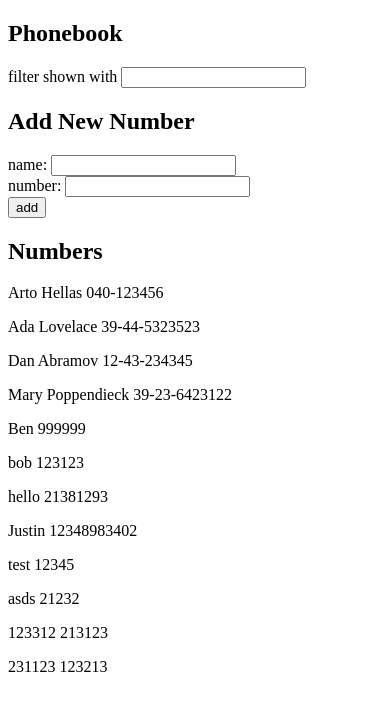
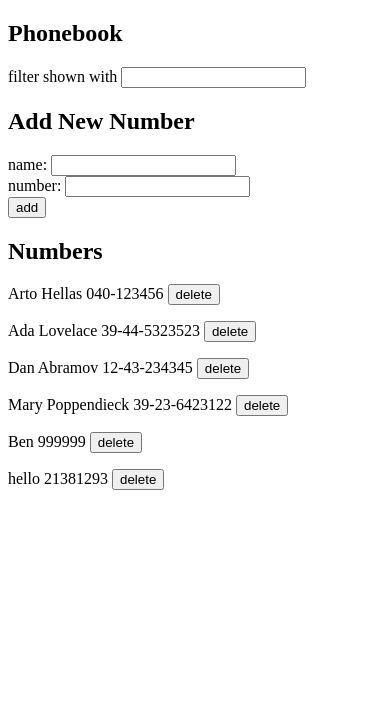
Before and after one commit to b-wall/fullstackopen, a React (Create React App) app in the folder part2/phonebook/: page / in a window 390 px wide. Shown: the top 710 px of the page. Built offline with nearby package versions, Linux system fonts and the light colour scheme; data requests are answered from the project's data file.

Commit message:
Complete exercise 2.17 (Add delete functionality to phonebook)

```diff
--- a/part2/phonebook/db.json
+++ b/part2/phonebook/db.json
@@ -26,39 +26,9 @@
       "id": 5
     },
     {
-      "name": "bob",
-      "number": "123123",
-      "id": 6
-    },
-    {
       "name": "hello",
       "number": "21381293",
       "id": 7
-    },
-    {
-      "name": "Justin ",
-      "number": "12348983402",
-      "id": 8
-    },
-    {
-      "name": "test",
-      "number": "12345",
-      "id": 9
-    },
-    {
-      "name": "asds",
-      "number": "21232",
-      "id": 10
-    },
-    {
-      "name": "123312",
-      "number": "213123",
-      "id": 11
-    },
-    {
-      "name": "231123",
-      "number": "123213",
-      "id": 12
     }
   ]
 }
--- a/part2/phonebook/src/App.js
+++ b/part2/phonebook/src/App.js
@@ -1,11 +1,25 @@
 import { useState, useEffect } from 'react';
 
-import contactsService from './services/contacts'
+import contactsService from './services/contacts';
 
-const Persons = ({ persons, query }) => {
+const DeleteBtn = ({ person, persons, setPersons }) => {
+  const deleteContact = (e) => {
+    e.preventDefault();
+    window.confirm(`are you sure you wish to delete ${person.name}?`);
+    contactsService.deleteItem(person);
+    setPersons(current => current.filter(persons => {
+      return persons.id !== person.id;
+    }))
+  };
+  return (
+    <button onClick={deleteContact}>delete</button>
+  )
+}
+
+const Persons = ({ persons, query, setPersons }) => {
   return (
     <div>
-      {persons.filter(person => person.name.toLowerCase().includes(query.toLowerCase())).map(person => <p key={person.id}>  {person.name} {person.number}</p>)}
+      {persons.filter(person => person.name.toLowerCase().includes(query.toLowerCase())).map(person => <p key={person.id}>  {person.name} {person.number} <DeleteBtn person={person} persons={persons} setPersons={setPersons} /></p>)}
     </div>
   )
 }
@@ -16,9 +30,9 @@ const Filter = ({ query, handleSearch }) => {
   )
 }
 
-const PersonForm = ({ addNote, newName, newNumber, handleNameChange, handleNumberChange}) => {
+const PersonForm = ({ addContact, newName, newNumber, handleNameChange, handleNumberChange}) => {
   return (
-    <form onSubmit={addNote}>
+    <form onSubmit={addContact}>
       <div>
         name: <input value={newName} onChange={handleNameChange} />
       </div>
@@ -53,7 +67,7 @@ const App = () => {
     setNewNumber(e.target.value)
   };
 
-  const addNote = (e) => {
+  const addContact = (e) => {
     e.preventDefault();
     if (persons.find(person => person.name.toLowerCase() === newName.toLowerCase())) {
       alert(`${newName} is already added to phonebook`);
@@ -83,9 +97,9 @@ const App = () => {
       <h2>Phonebook</h2>
       <Filter query={query} handleSearch={handleSearch} />
       <h2>Add New Number</h2>
-      <PersonForm addNote={addNote} newName={newName} newNumber={newNumber} handleNameChange={handleNameChange} handleNumberChange={handleNumberChange} />
+      <PersonForm addContact={addContact} newName={newName} newNumber={newNumber} handleNameChange={handleNameChange} handleNumberChange={handleNumberChange} />
       <h2>Numbers</h2>
-      <Persons persons={persons} query={query} />
+      <Persons persons={persons} setPersons={setPersons} query={query} />
     </div>
   )
 }
--- a/part2/phonebook/src/services/contacts.js
+++ b/part2/phonebook/src/services/contacts.js
@@ -12,9 +12,15 @@ const create = (noteObject) => {
     return request.then(response => response.data)
 }
 
+const deleteItem = (noteObject) => {
+    const request = axios.delete(`${baseUrl}/${noteObject.id}`);
+    return request.then(response => console.log(`deleted ${noteObject.name}`))
+}
+
 const contactsService = {
     getAll,
     create,
+    deleteItem,
 };
 
 export default contactsService
```
